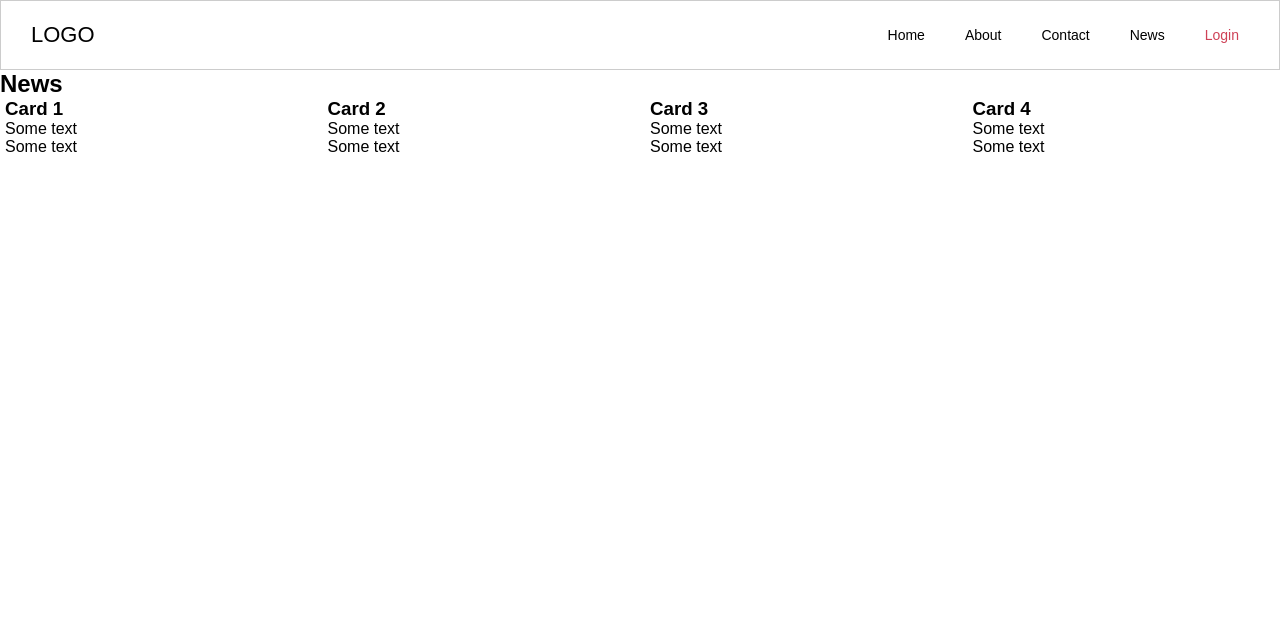
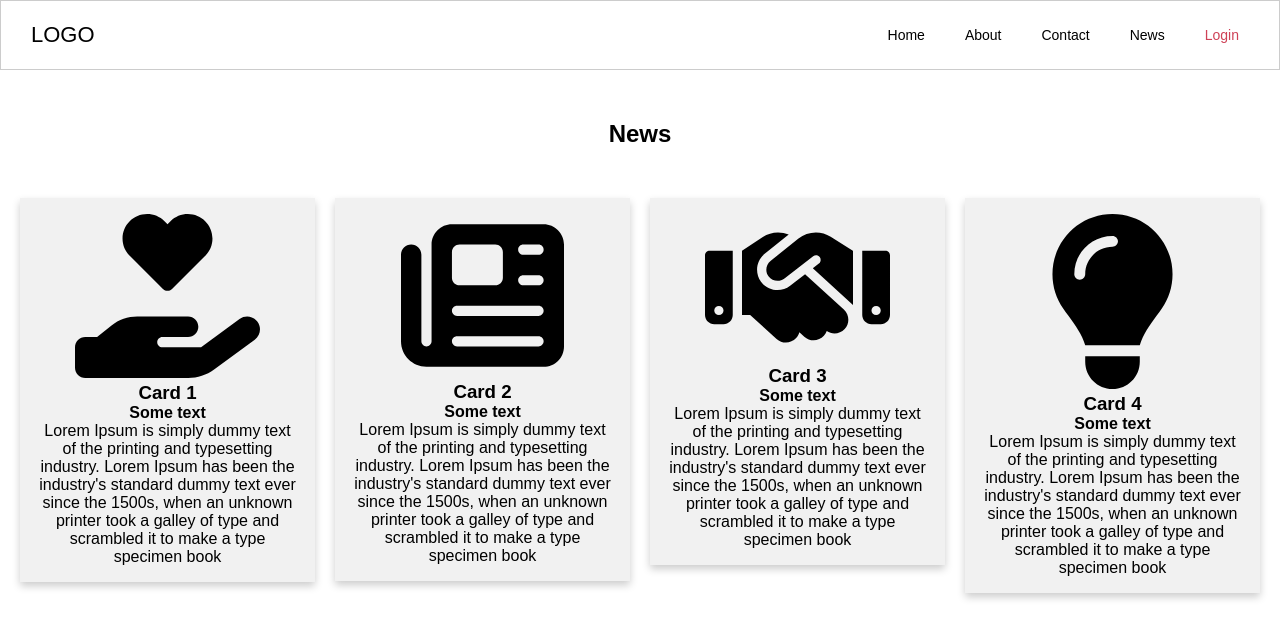
Before and after one commit to ayanSAP/Carpool_Web, a plain HTML site: page news.html in a window 1280 px wide. Drawn offline with Linux system fonts and the light colour scheme.

Commit message:
News card design created

```diff
--- a/css/styles-news.css
+++ b/css/styles-news.css
@@ -105,82 +105,6 @@ body {
   }
 }
 
-/* Center card Design
-.cardTitle {
-  text-decoration: none;
-}
-
-.title {
-  font-weight: 100;
-}
-
-.row {
-  max-width: 900px;
-  margin: 50px auto 0;
-}
-
-.card {
-  float: left;
-  padding: 0 1.7rem;
-  width: 80%;
-
-  .wrapper {
-    position: relative;
-    overflow: hidden;
-    box-shadow: 0 19px 38px rgba(black, 0.3), 0 15px 12px rgba(black, 0.2);
-  }
-  .data {
-    float: right;
-    width: 60%;
-    height: 100%;
-    .content {
-      padding: 1rem;
-      position: relative;
-      z-index: 1;
-    }
-  }
-  .title {
-    margin-top: 10px;
-  }
-  .text {
-    height: 70px;
-    margin: 0;
-  }
-  input[type="checkbox"] {
-    display: none;
-  }
-  input[type="checkbox"]:checked + .menu-content {
-    transform: translateY(-60px);
-  }
-}
-
-.example-1 {
-  .wrapper {
-
-  }
-  .content {
-    background-color: white;
-    box-shadow: 0 5px 30px 10px rgba(black, 0.3);
-  }
-  .title {
-    a {
-      color: lighten(black, 50%);
-    }
-  }
-}
-.image {
-  float: left;
-  width: 40%;
-}
-
-.side-image {
-  width: 100%;
-  display: block;
-  height: 80%;
-  margin-top: auto;
-  margin-bottom: auto;
-} */
-
 .column {
   float: left;
   width: 25%;
@@ -189,5 +113,38 @@ body {
 
 /* Remove extra left and right margins */
 .row {
-  margin: 0 -5px;
+  margin: 0 10px;
 }
+
+/* Clear floats after the columns */
+.row:after {
+  content: "";
+  display: table;
+  clear: both;
+}
+
+/* Responsive columns */
+@media screen and (max-width: 600px) {
+  .column {
+    width: 100%;
+    display: block;
+    margin-bottom: 20px;
+  }
+}
+
+/* Style the counter cards */
+.card {
+  box-shadow: 0 4px 8px 0 rgba(0, 0, 0, 0.2);
+  padding: 16px;
+  text-align: center;
+  background-color: #f1f1f1;
+}
+
+.container h2 {
+  text-align: center;
+}
+
+.title-card {
+  padding-top: 50px;
+  padding-bottom: 50px;
+}
--- a/news.html
+++ b/news.html
@@ -46,63 +46,86 @@
         </li>
       </ul>
     </nav>
-    <div class="container"></div>
-
-    <!-- <div class="row">
-      <div class="example-1 card">
-        <div class="wrapper">
-          <div class="image">
-            <img class="side-image" src="images/hand-holding-heart-solid.svg" alt="image 1" />
+    <div class="container">
+      <div class="title-card">
+        <h2>News</h2>
       </div>
 
-          <div class="data">
-            <div class="content">
-              <h2 class="title"><a href="#" class="cardTitle">Heading 1</a></h2>
-              <p class="text">
-                Lorem Ipsum is simply dummy text of the printing and typesetting
-                industry. Lorem Ipsum has been the industry's standard dummy
-                text ever since the 1500s, when an unknown printer took a galley
-                of type and scrambled it to make a type specimen book. It has
-                survived not only five centuries, but also the leap into
-                electronic typesetting, remaining essentially unchanged
-              </p>
-            </div>
-          </div>
-        </div>
-      </div>
-    </div> -->
-
-    <h2>News</h2>
       <div class="row">
         <div class="column">
           <div class="card">
+            <img
+              src="images/hand-holding-heart-solid.svg"
+              alt="hand icon"
+              width="70%"
+              height="70%"
+            />
             <h3>Card 1</h3>
-          <p>Some text</p>
-          <p>Some text</p>
+            <h4>Some text</h4>
+            <p>
+              Lorem Ipsum is simply dummy text of the printing and typesetting
+              industry. Lorem Ipsum has been the industry's standard dummy text
+              ever since the 1500s, when an unknown printer took a galley of
+              type and scrambled it to make a type specimen book
+            </p>
           </div>
         </div>
 
         <div class="column">
           <div class="card">
+            <img
+              src="images/newspaper-solid.svg"
+              alt="Bulb bright"
+              width="62%"
+              height="62%"
+            />
             <h3>Card 2</h3>
-          <p>Some text</p>
-          <p>Some text</p>
+            <h4>Some text</h4>
+            <p>
+              Lorem Ipsum is simply dummy text of the printing and typesetting
+              industry. Lorem Ipsum has been the industry's standard dummy text
+              ever since the 1500s, when an unknown printer took a galley of
+              type and scrambled it to make a type specimen book
+            </p>
           </div>
         </div>
 
         <div class="column">
           <div class="card">
+            <img
+              src="images/handshake-solid.svg"
+              alt="hand shake"
+              width="70%"
+              height="70%"
+            />
             <h3>Card 3</h3>
-          <p>Some text</p>
-          <p>Some text</p>
+            <h4>Some text</h4>
+            <p>
+              Lorem Ipsum is simply dummy text of the printing and typesetting
+              industry. Lorem Ipsum has been the industry's standard dummy text
+              ever since the 1500s, when an unknown printer took a galley of
+              type and scrambled it to make a type specimen book
+            </p>
           </div>
         </div>
 
         <div class="column">
           <div class="card">
+            <img
+              src="images/lightbulb-solid.svg"
+              alt="Light bulb"
+              width="50%"
+              height="50%"
+            />
             <h3>Card 4</h3>
-          <p>Some text</p>
-          <p>Some text</p>
+            <h4>Some text</h4>
+            <p>
+              Lorem Ipsum is simply dummy text of the printing and typesetting
+              industry. Lorem Ipsum has been the industry's standard dummy text
+              ever since the 1500s, when an unknown printer took a galley of
+              type and scrambled it to make a type specimen book
+            </p>
+          </div>
         </div>
       </div>
     </div>
```
Also changed, not shown: images/handshake-solid.svg (added), images/lightbulb-solid.svg (added), images/newspaper-solid.svg (added). Lines whose indentation alone changed are shown as unchanged.
